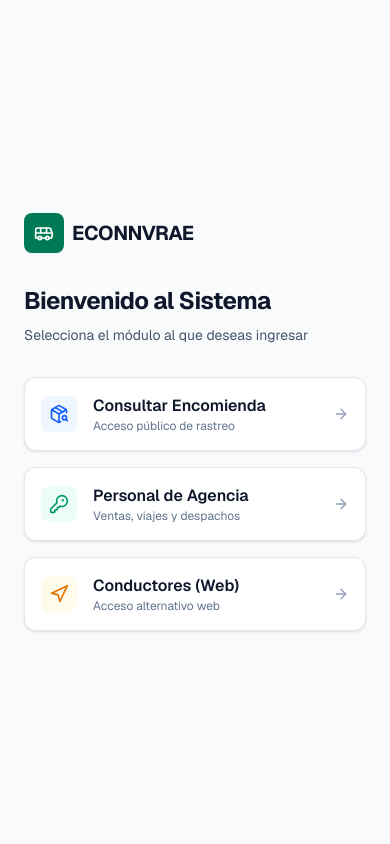
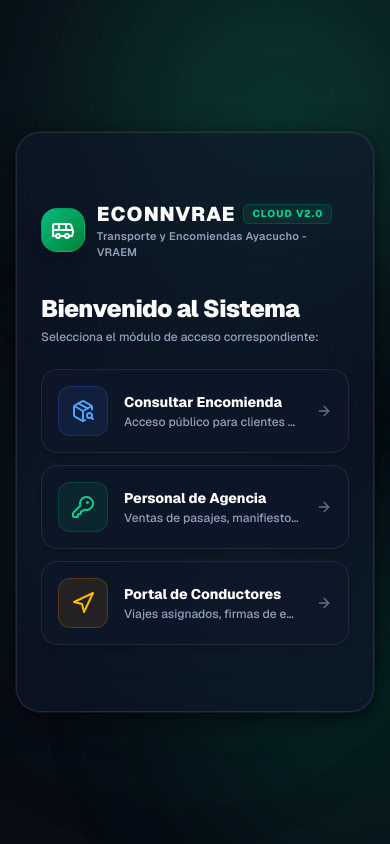
Before and after one commit to Grimes6-6-6/Sistema_de_econnvraen, a Next.js app: page /login in a window 390 px wide. Built offline with nearby package versions, Linux system fonts and the light colour scheme; no server answers.

Commit message:
fix(ui): rediseño premium dark glassmorphism para login y correccion de estilos globales

```diff
--- a/src/app/globals.css
+++ b/src/app/globals.css
@@ -7,31 +7,20 @@
   --color-primary-green-dark: #022c22;
   --color-secondary-orange: #d97706;
   --color-secondary-orange-light: #fef3c7;
-
-  --shadow-sm: 0 1px 2px 0 rgb(0 0 0 / 0.05);
-  --shadow-md: 0 4px 6px -1px rgb(0 0 0 / 0.1), 0 2px 4px -2px rgb(0 0 0 / 0.1);
-  --shadow-lg: 0 10px 15px -3px rgb(0 0 0 / 0.1), 0 4px 6px -4px rgb(0 0 0 / 0.1);
-  --shadow-card: 0 1px 3px 0 rgb(0 0 0 / 0.1), 0 1px 2px -1px rgb(0 0 0 / 0.1);
 }
 
 :root {
-  --background: #f8fafc;
-  --foreground: #0f172a;
-  --card: #ffffff;
-  --card-foreground: #0f172a;
-  --border: #e2e8f0;
-  --sidebar-bg: #ffffff;
-  --sidebar-border: #e2e8f0;
+  --background: #090d16;
+  --foreground: #f8fafc;
+  --card: #0f172a;
+  --card-foreground: #f8fafc;
+  --border: rgba(255, 255, 255, 0.1);
 }
 
-/* ============================================================
-   BASE STYLES — wrapped in @layer base so Tailwind utilities
-   (bg-[#090d16] etc.) can override them properly in v4
-   ============================================================ */
 @layer base {
   body {
-    background-color: var(--background);
-    color: var(--foreground);
+    background-color: #090d16;
+    color: #f8fafc;
     font-family: var(--font-geist-sans), system-ui, sans-serif;
     min-height: 100vh;
     position: relative;
@@ -55,89 +44,6 @@
     box-shadow: none !important;
     border: none !important;
   }
-}
-
-/* ============================
-   BASE SaaS UI CLASSES
-   ============================ */
-.saas-card {
-  background-color: var(--card);
-  color: var(--card-foreground);
-  border: 1px solid var(--border);
-  border-radius: 0.75rem;
-  box-shadow: var(--shadow-card);
-  transition: all 0.2s ease-in-out;
-}
-
-.saas-card:hover {
-  box-shadow: var(--shadow-md);
-}
-
-.saas-input {
-  background-color: #ffffff;
-  border: 1px solid var(--border);
-  border-radius: 0.5rem;
-  padding: 0.5rem 0.75rem;
-  color: var(--foreground);
-  transition: border-color 0.15s ease-in-out, box-shadow 0.15s ease-in-out;
-}
-
-.saas-input:focus {
-  outline: none;
-  border-color: var(--color-primary-green-light);
-  box-shadow: 0 0 0 3px rgba(16, 185, 129, 0.15);
-}
-
-.saas-input::placeholder {
-  color: #94a3b8;
-}
-
-/* Buttons */
-.btn-primary {
-  background-color: var(--color-primary-green);
-  color: white;
-  font-weight: 500;
-  border-radius: 0.5rem;
-  padding: 0.5rem 1rem;
-  transition: background-color 0.2s ease;
-  border: none;
-}
-
-.btn-primary:hover {
-  background-color: var(--color-primary-green-dark);
-}
-
-.btn-secondary {
-  background-color: #ffffff;
-  color: var(--foreground);
-  font-weight: 500;
-  border-radius: 0.5rem;
-  padding: 0.5rem 1rem;
-  transition: background-color 0.2s ease;
-  border: 1px solid var(--border);
-}
-
-.btn-secondary:hover {
-  background-color: #f1f5f9;
-}
-
-/* Custom Scrollbars */
-::-webkit-scrollbar {
-  width: 8px;
-  height: 8px;
-}
-
-::-webkit-scrollbar-track {
-  background: transparent;
-}
-
-::-webkit-scrollbar-thumb {
-  background: #cbd5e1;
-  border-radius: 4px;
-}
-
-::-webkit-scrollbar-thumb:hover {
-  background: #94a3b8;
 }
 
 /* ============================
@@ -194,13 +100,13 @@
 }
 
 /* ============================
-   GLASSMORPHISM CARDS
+   GLASSMORPHISM & SAAS CARDS
    ============================ */
 .glass-container-dark {
-  background: rgba(15, 23, 42, 0.55);
+  background: rgba(15, 23, 42, 0.65);
   backdrop-filter: blur(16px);
   -webkit-backdrop-filter: blur(16px);
-  border: 1px solid rgba(255, 255, 255, 0.06);
+  border: 1px solid rgba(255, 255, 255, 0.08);
 }
 
 .glass-container {
@@ -210,9 +116,40 @@
   border: 1px solid rgba(255, 255, 255, 0.1);
 }
 
-/* ============================
-   ANIMATIONS
-   ============================ */
+.saas-card {
+  background: rgba(15, 23, 42, 0.75);
+  backdrop-filter: blur(12px);
+  border: 1px solid rgba(255, 255, 255, 0.08);
+  border-radius: 1rem;
+  transition: all 0.2s ease-in-out;
+}
+
+.saas-card:hover {
+  background: rgba(30, 41, 59, 0.8);
+  border-color: rgba(16, 185, 129, 0.4);
+  box-shadow: 0 8px 24px -4px rgba(16, 185, 129, 0.15);
+}
+
+/* Custom Scrollbars */
+::-webkit-scrollbar {
+  width: 8px;
+  height: 8px;
+}
+
+::-webkit-scrollbar-track {
+  background: #090d16;
+}
+
+::-webkit-scrollbar-thumb {
+  background: #1e293b;
+  border-radius: 4px;
+}
+
+::-webkit-scrollbar-thumb:hover {
+  background: #334155;
+}
+
+/* Animations */
 @keyframes fade-in {
   from { opacity: 0; transform: translateY(10px); }
   to   { opacity: 1; transform: translateY(0); }
@@ -231,22 +168,9 @@
   animation: slide-in-left 0.3s ease-out both;
 }
 
-/* ============================
-   PREMIUM SHADOWS
-   ============================ */
 .shadow-premium {
   box-shadow:
-    0 0 0 1px rgba(255,255,255,0.04),
-    0 4px 24px rgba(0, 0, 0, 0.45),
-    0 1px 4px rgba(0, 0, 0, 0.3);
+    0 0 0 1px rgba(255,255,255,0.06),
+    0 8px 32px rgba(0, 0, 0, 0.5),
+    0 2px 8px rgba(0, 0, 0, 0.4);
 }
-
-
-@keyframes slide-up {
-  from { opacity: 0; transform: translateY(20px); }
-  to   { opacity: 1; transform: translateY(0); }
-}
-
-.animate-slide-up {
-  animation: slide-up 0.3s ease-out both;
-}
--- a/src/app/login/page.tsx
+++ b/src/app/login/page.tsx
@@ -12,6 +12,7 @@ import {
   PackageSearch,
   ShieldCheck,
   User,
+  Sparkles,
 } from "lucide-react";
 import { useDatabase } from "@/context/DatabaseContext";
 
@@ -77,127 +78,161 @@ export default function LoginPage() {
   };
 
   return (
-    <main className="flex min-h-screen bg-slate-50">
+    <main className="relative flex min-h-screen items-center justify-center p-4 sm:p-6 lg:p-10 overflow-hidden">
+      {/* Background Glow effects */}
+      <div className="ambient-bg pointer-events-none">
+        <div className="ambient-blob-1"></div>
+        <div className="ambient-blob-2"></div>
+        <div className="ambient-blob-3"></div>
+      </div>
+
+      <div className="relative z-10 w-full max-w-5xl overflow-hidden rounded-3xl border border-white/10 bg-slate-900/60 backdrop-blur-2xl shadow-premium grid grid-cols-1 lg:grid-cols-12 min-h-[580px]">
         {/* Left Side: Form Container */}
-      <div className="flex w-full flex-col justify-center px-6 py-12 lg:w-1/2 lg:px-20 xl:px-32">
-        <div className="mx-auto w-full max-w-sm">
+        <div className="lg:col-span-7 p-6 sm:p-10 lg:p-12 flex flex-col justify-center">
           {/* Logo / Brand */}
-          <div className="flex items-center gap-2">
-            <div className="flex h-10 w-10 items-center justify-center rounded-lg bg-emerald-700 text-white shadow-sm">
-              <Bus className="h-5 w-5" />
+          <div className="flex items-center gap-3">
+            <div className="flex h-11 w-11 items-center justify-center rounded-2xl bg-linear-to-br from-emerald-500 to-green-700 text-white shadow-lg border border-emerald-400/20">
+              <Bus className="h-6 w-6" />
             </div>
-            <span className="text-xl font-bold tracking-tight text-slate-900">
+            <div>
+              <span className="text-xl font-black tracking-wider text-white flex items-center gap-2">
                 ECONNVRAE
+                <span className="text-[10px] font-extrabold uppercase px-2 py-0.5 rounded-md bg-emerald-500/10 text-emerald-400 border border-emerald-500/20">
+                  Cloud v2.0
                 </span>
+              </span>
+              <p className="text-[11px] text-slate-400 font-semibold tracking-wide">
+                Transporte y Encomiendas Ayacucho - VRAEM
+              </p>
+            </div>
           </div>
 
           <div className="mt-8">
             {loginMode === "selector" ? (
-              <div className="animate-fade-in">
-                <h2 className="text-2xl font-bold tracking-tight text-slate-900">
+              <div className="animate-fade-in space-y-6">
+                <div>
+                  <h2 className="text-2xl sm:text-3xl font-black tracking-tight text-white">
                     Bienvenido al Sistema
                   </h2>
-                <p className="mt-2 text-sm text-slate-600">
-                  Selecciona el módulo al que deseas ingresar
+                  <p className="mt-1 text-xs sm:text-sm text-slate-400 font-medium">
+                    Selecciona el módulo de acceso correspondiente:
                   </p>
+                </div>
 
-                <div className="mt-8 space-y-4">
+                <div className="space-y-3">
                   <button
                     onClick={() => router.push("/public")}
-                    className="saas-card flex w-full items-center gap-4 p-4 text-left hover:border-blue-300 hover:ring-1 hover:ring-blue-300"
+                    className="saas-card group flex w-full items-center gap-4 p-4 text-left cursor-pointer border border-white/5 hover:border-blue-500/40 hover:bg-slate-800/80 transition-all shadow-md"
                   >
-                    <div className="rounded-lg bg-blue-50 p-2 text-blue-600">
-                      <PackageSearch className="h-5 w-5" />
+                    <div className="rounded-xl bg-blue-500/10 border border-blue-500/20 p-3 text-blue-400 group-hover:scale-105 transition-transform shrink-0">
+                      <PackageSearch className="h-6 w-6" />
                     </div>
-                    <div className="flex-1">
-                      <h3 className="font-semibold text-slate-900">Consultar Encomienda</h3>
-                      <p className="text-xs text-slate-500">Acceso público de rastreo</p>
+                    <div className="flex-1 min-w-0">
+                      <h3 className="font-extrabold text-sm text-white group-hover:text-blue-300 transition-colors">
+                        Consultar Encomienda
+                      </h3>
+                      <p className="text-xs text-slate-400 font-medium mt-0.5 truncate">
+                        Acceso público para clientes con código de rastreo
+                      </p>
                     </div>
-                    <ArrowRight className="h-4 w-4 text-slate-400" />
+                    <ArrowRight className="h-4 w-4 text-slate-500 group-hover:text-blue-400 group-hover:translate-x-1 transition-all shrink-0" />
                   </button>
 
                   <button
                     onClick={() => selectRole("operador")}
-                    className="saas-card flex w-full items-center gap-4 p-4 text-left hover:border-emerald-300 hover:ring-1 hover:ring-emerald-300"
+                    className="saas-card group flex w-full items-center gap-4 p-4 text-left cursor-pointer border border-white/5 hover:border-emerald-500/40 hover:bg-slate-800/80 transition-all shadow-md"
                   >
-                    <div className="rounded-lg bg-emerald-50 p-2 text-emerald-600">
-                      <KeyRound className="h-5 w-5" />
+                    <div className="rounded-xl bg-emerald-500/10 border border-emerald-500/20 p-3 text-emerald-400 group-hover:scale-105 transition-transform shrink-0">
+                      <KeyRound className="h-6 w-6" />
                     </div>
-                    <div className="flex-1">
-                      <h3 className="font-semibold text-slate-900">Personal de Agencia</h3>
-                      <p className="text-xs text-slate-500">Ventas, viajes y despachos</p>
+                    <div className="flex-1 min-w-0">
+                      <h3 className="font-extrabold text-sm text-white group-hover:text-emerald-300 transition-colors">
+                        Personal de Agencia
+                      </h3>
+                      <p className="text-xs text-slate-400 font-medium mt-0.5 truncate">
+                        Ventas de pasajes, manifiestos y control de encomiendas
+                      </p>
                     </div>
-                    <ArrowRight className="h-4 w-4 text-slate-400" />
+                    <ArrowRight className="h-4 w-4 text-slate-500 group-hover:text-emerald-400 group-hover:translate-x-1 transition-all shrink-0" />
                   </button>
 
                   <button
                     onClick={() => selectRole("conductor")}
-                    className="saas-card flex w-full items-center gap-4 p-4 text-left hover:border-amber-300 hover:ring-1 hover:ring-amber-300"
+                    className="saas-card group flex w-full items-center gap-4 p-4 text-left cursor-pointer border border-white/5 hover:border-amber-500/40 hover:bg-slate-800/80 transition-all shadow-md"
                   >
-                    <div className="rounded-lg bg-amber-50 p-2 text-amber-600">
-                      <Navigation className="h-5 w-5" />
+                    <div className="rounded-xl bg-amber-500/10 border border-amber-500/20 p-3 text-amber-400 group-hover:scale-105 transition-transform shrink-0">
+                      <Navigation className="h-6 w-6" />
                     </div>
-                    <div className="flex-1">
-                      <h3 className="font-semibold text-slate-900">Conductores (Web)</h3>
-                      <p className="text-xs text-slate-500">Acceso alternativo web</p>
+                    <div className="flex-1 min-w-0">
+                      <h3 className="font-extrabold text-sm text-white group-hover:text-amber-300 transition-colors">
+                        Portal de Conductores
+                      </h3>
+                      <p className="text-xs text-slate-400 font-medium mt-0.5 truncate">
+                        Viajes asignados, firmas de entrega, GPS e incidencias
+                      </p>
                     </div>
-                    <ArrowRight className="h-4 w-4 text-slate-400" />
+                    <ArrowRight className="h-4 w-4 text-slate-500 group-hover:text-amber-400 group-hover:translate-x-1 transition-all shrink-0" />
                   </button>
                 </div>
               </div>
             ) : (
-              <div className="animate-slide-in-left">
+              <div className="animate-slide-in-left space-y-5">
                 <button
                   onClick={() => setLoginMode("selector")}
-                  className="group mb-6 flex items-center gap-2 text-sm font-medium text-slate-500 hover:text-slate-900"
+                  className="group inline-flex items-center gap-2 text-xs font-bold text-slate-400 hover:text-emerald-400 transition-colors cursor-pointer"
                 >
                   <ArrowLeft className="h-4 w-4 transition-transform group-hover:-translate-x-1" />
-                  Regresar
+                  Volver a seleccionar módulo
                 </button>
 
-                <h2 className="text-2xl font-bold tracking-tight text-slate-900">
-                  {loginMode === 'operador' ? 'Acceso Administrativo' : 'Acceso Conductor'}
+                <div>
+                  <h2 className="text-2xl sm:text-3xl font-black tracking-tight text-white">
+                    {loginMode === "operador"
+                      ? "Acceso de Agencia"
+                      : "Acceso Conductor"}
                   </h2>
-                <p className="mt-2 text-sm text-slate-600">
-                  Ingresa tus credenciales para continuar
+                  <p className="mt-1 text-xs text-slate-400 font-medium">
+                    Ingresa tus credenciales autorizadas por la empresa
                   </p>
+                </div>
 
                 {error && (
-                  <div className="mt-4 rounded-md bg-red-50 p-3 text-sm text-red-700 border border-red-200">
-                    {error}
+                  <div className="rounded-xl bg-red-500/10 p-3.5 text-xs font-bold text-red-300 border border-red-500/30 flex items-center gap-2">
+                    <span>⚠️</span>
+                    <span>{error}</span>
                   </div>
                 )}
 
-                <form onSubmit={handleLoginSubmit} className="mt-6 space-y-5">
-                  <div>
-                    <label className="block text-sm font-medium text-slate-700 mb-1">
-                      Usuario
+                <form onSubmit={handleLoginSubmit} className="space-y-4">
+                  <div className="space-y-1">
+                    <label className="block text-xs font-bold uppercase tracking-wider text-slate-300">
+                      Usuario / DNI
                     </label>
                     <div className="relative">
-                      <User className="absolute left-3 top-1/2 h-4 w-4 -translate-y-1/2 text-slate-400" />
+                      <User className="absolute left-3.5 top-1/2 h-4 w-4 -translate-y-1/2 text-slate-500" />
                       <input
                         type="text"
                         required
                         value={username}
                         onChange={(e) => setUsername(e.target.value)}
-                        className="saas-input w-full pl-10"
+                        className="w-full rounded-xl bg-slate-950/80 border border-white/10 px-4 py-3 pl-10 text-sm text-white placeholder:text-slate-600 focus:border-emerald-500 focus:outline-none focus:ring-1 focus:ring-emerald-500 transition-all font-medium"
                         placeholder="Ingresa tu usuario"
                       />
                     </div>
                   </div>
 
-                  <div>
-                    <label className="block text-sm font-medium text-slate-700 mb-1">
+                  <div className="space-y-1">
+                    <label className="block text-xs font-bold uppercase tracking-wider text-slate-300">
                       Contraseña
                     </label>
                     <div className="relative">
-                      <Lock className="absolute left-3 top-1/2 h-4 w-4 -translate-y-1/2 text-slate-400" />
+                      <Lock className="absolute left-3.5 top-1/2 h-4 w-4 -translate-y-1/2 text-slate-500" />
                       <input
                         type="password"
                         required
                         value={password}
                         onChange={(e) => setPassword(e.target.value)}
-                        className="saas-input w-full pl-10"
+                        className="w-full rounded-xl bg-slate-950/80 border border-white/10 px-4 py-3 pl-10 text-sm text-white placeholder:text-slate-600 focus:border-emerald-500 focus:outline-none focus:ring-1 focus:ring-emerald-500 transition-all font-medium"
                         placeholder="••••••••"
                       />
                     </div>
@@ -206,9 +241,9 @@ export default function LoginPage() {
                   <button
                     type="submit"
                     disabled={isSubmitting}
-                    className="btn-primary w-full py-2.5 flex justify-center items-center gap-2 mt-4"
+                    className="w-full rounded-xl bg-linear-to-r from-emerald-600 to-green-600 hover:from-emerald-500 hover:to-green-500 text-white font-extrabold text-xs uppercase tracking-widest py-3.5 flex justify-center items-center gap-2 shadow-lg shadow-emerald-950/50 hover:shadow-emerald-500/20 transition-all cursor-pointer disabled:opacity-50 mt-2"
                   >
-                    {isSubmitting ? "Autenticando..." : "Ingresar"}
+                    {isSubmitting ? "Autenticando..." : "Ingresar al Sistema"}
                     {!isSubmitting && <ArrowRight className="h-4 w-4" />}
                   </button>
                 </form>
@@ -216,30 +251,35 @@ export default function LoginPage() {
             )}
           </div>
         </div>
+
+        {/* Right Side: Hero Visual Panel */}
+        <div className="lg:col-span-5 relative hidden lg:flex flex-col justify-between p-10 bg-linear-to-br from-emerald-950/80 via-slate-900/90 to-[#090d16] border-l border-white/10">
+          <div className="flex items-center gap-2 text-emerald-400 text-xs font-black uppercase tracking-widest">
+            <Sparkles className="h-4 w-4" />
+            <span>Sistema Centralizado</span>
           </div>
 
-      {/* Right Side: Visual/Branding (Hidden on mobile) */}
-      <div className="relative hidden w-1/2 lg:block">
-        <div className="absolute inset-0 bg-emerald-900">
-          <div className="absolute inset-0 bg-[url('https://images.unsplash.com/photo-1601584115197-04ecc0da31d7?q=80&w=2070&auto=format&fit=crop')] bg-cover bg-center opacity-30 mix-blend-overlay"></div>
-          <div className="absolute inset-0 bg-gradient-to-t from-emerald-900 via-emerald-900/40 to-transparent"></div>
+          <div className="space-y-4">
+            <div className="flex gap-3">
+              <div className="flex h-11 w-11 items-center justify-center rounded-xl bg-emerald-500/20 border border-emerald-500/30 backdrop-blur-md text-emerald-300">
+                <ShieldCheck className="h-6 w-6" />
+              </div>
+              <div className="flex h-11 w-11 items-center justify-center rounded-xl bg-emerald-500/20 border border-emerald-500/30 backdrop-blur-md text-emerald-300">
+                <Navigation className="h-6 w-6" />
+              </div>
+            </div>
+            <h2 className="text-2xl xl:text-3xl font-black text-white leading-tight">
+              Gestión Logística Inteligente
+            </h2>
+            <p className="text-xs xl:text-sm text-slate-300 font-medium leading-relaxed">
+              Plataforma para la administración de encomiendas, pasajes, incidencias y control satelital de flota en tiempo real.
+            </p>
           </div>
 
-        <div className="absolute bottom-0 left-0 right-0 p-12 xl:p-20 text-white">
-          <div className="flex gap-4 mb-6">
-            <div className="flex h-12 w-12 items-center justify-center rounded-xl bg-white/20 backdrop-blur-md">
-              <ShieldCheck className="h-6 w-6 text-emerald-100" />
+          <div className="pt-6 border-t border-white/5 flex justify-between items-center text-[10px] text-slate-500 font-bold tracking-wider uppercase">
+            <span>Seguridad ASVS 5.0</span>
+            <span>Ayacucho — VRAEM</span>
           </div>
-            <div className="flex h-12 w-12 items-center justify-center rounded-xl bg-white/20 backdrop-blur-md">
-              <Navigation className="h-6 w-6 text-emerald-100" />
-            </div>
-          </div>
-          <h2 className="text-3xl font-bold tracking-tight sm:text-4xl">
-            Gestión Logística Inteligente
-          </h2>
-          <p className="mt-4 max-w-xl text-lg text-emerald-100">
-            Plataforma centralizada para la administración de encomiendas, pasajes y control de flota en la ruta Ayacucho - VRAEM.
-          </p>
         </div>
       </div>
     </main>
```
Lines whose indentation alone changed are shown as unchanged.
